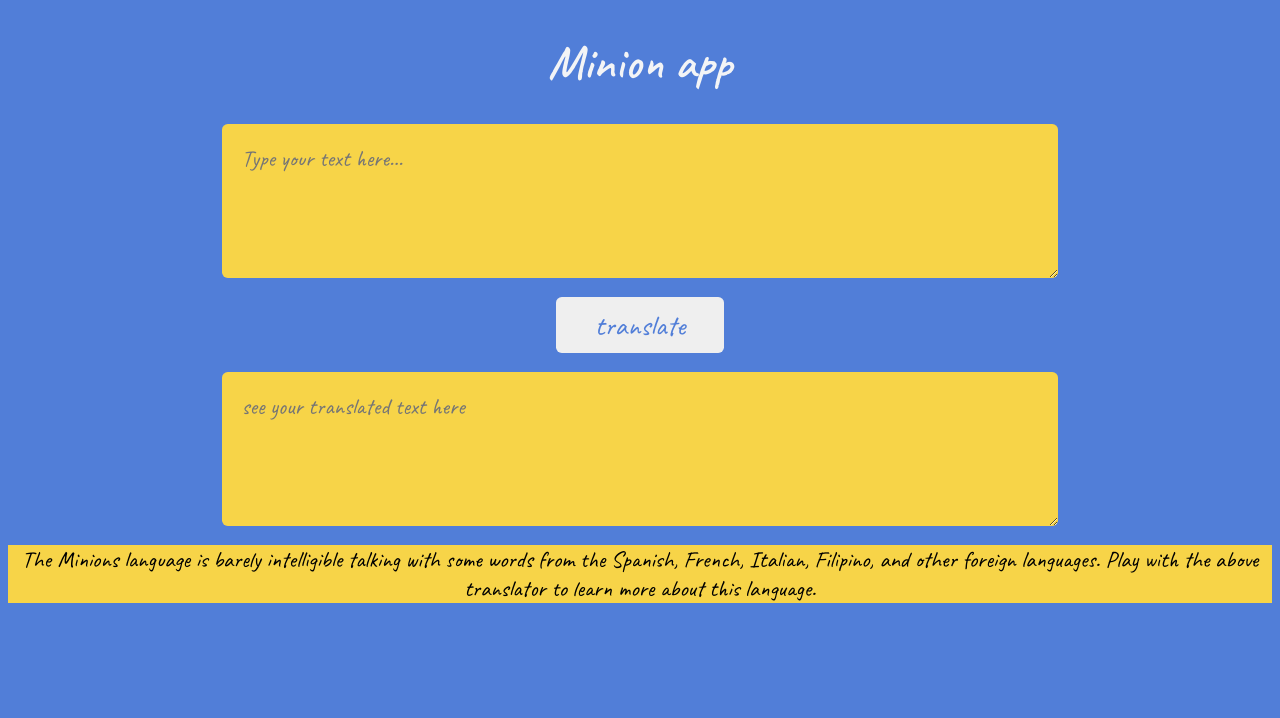
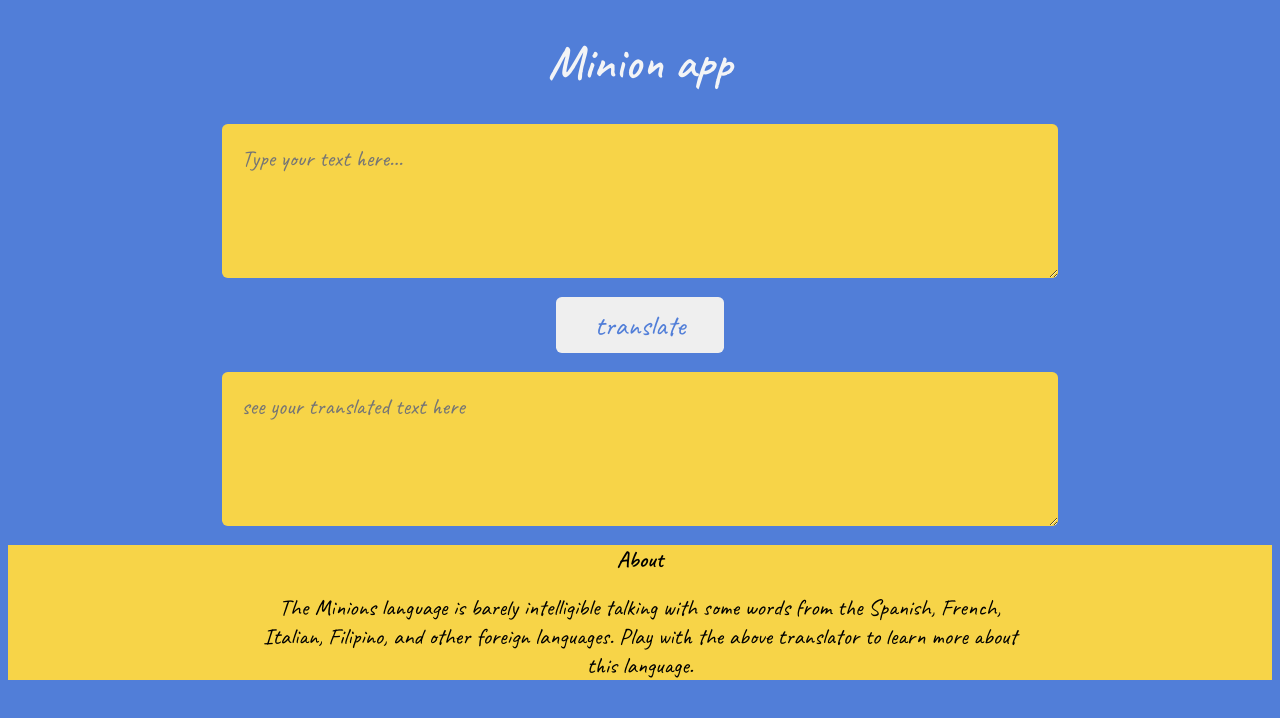
Before and after one commit to saisumanthkacham/minion-speak, a plain HTML site: page index.html in a window 1280 px wide. Drawn offline with Linux system fonts and the light colour scheme.

Commit message:
styled footer

```diff
--- a/index.html
+++ b/index.html
@@ -53,6 +53,14 @@
         .footer {
             background-color: var(--primary-color);
             text-align: center;
+            width: 100%;
+            margin: 1rem 0;
+        }
+
+        .footer-div {
+            width: 60%;
+            text-align: center;
+            margin: auto;
         }
     </style>
 </head>
@@ -71,9 +79,12 @@
 
     <textarea id="output" class="boxes" placeholder="see your translated text here"></textarea>
 
+    <footer class="footer">
+        <h2 style="text-align: center;">About</h2>
+        <div class="footer-div">
 
-    <footer class="footer">
-        The Minions language is barely intelligible talking with some words from the Spanish, French, Italian, Filipino, and other foreign languages. Play with the above translator to learn more about this language.
+            The Minions language is barely intelligible talking with some words from the Spanish, French, Italian, Filipino, and other foreign languages. Play with the above translator to learn more about this language.
+        </div>
     </footer>
 
     <script src="app.js"></script>
```
